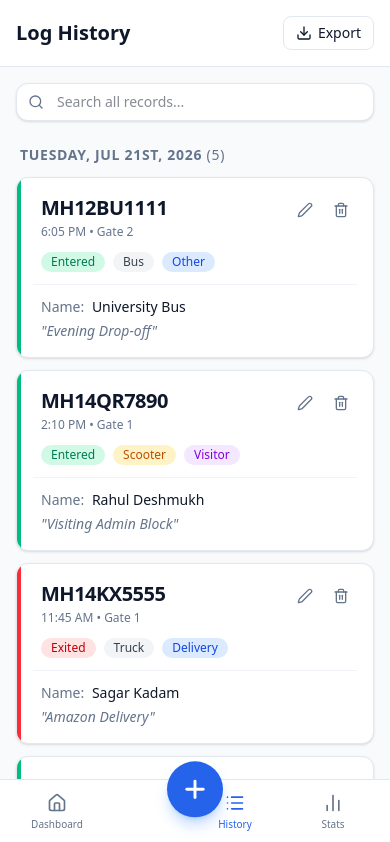
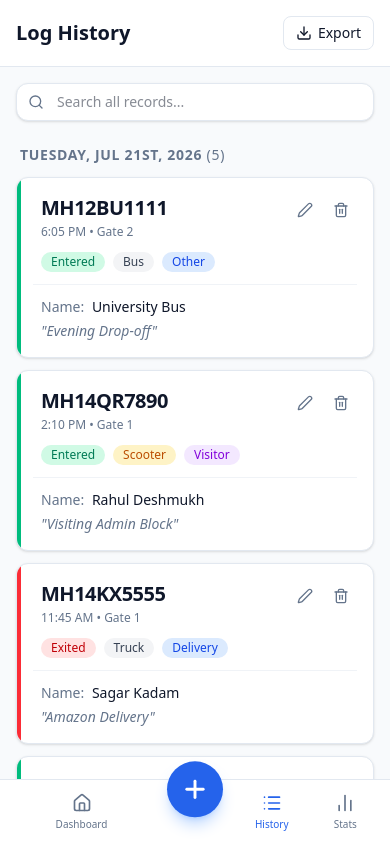
Before and after one commit to lakadeamit220/university-vehicle-tracker, a Next.js app: page /history in a window 390 px wide. Shown: the top 842 px of the page. Built offline with nearby package versions, Linux system fonts and the light colour scheme.

Commit message:
feat: add responsive BottomNav component with central log entry FAB

```diff
--- a/components/layout/BottomNav.jsx
+++ b/components/layout/BottomNav.jsx
@@ -17,15 +17,19 @@ export default function BottomNav({ onOpenLogModal }) {
     <nav className="fixed bottom-0 left-0 right-0 bg-white border-t border-border-color z-40 pb-[env(safe-area-inset-bottom)]">
       <div className="flex justify-between items-center h-16 max-w-md mx-auto relative px-2">
 
-        {/* Dashboard */}
-        <NavItem item={navItems[0]} isActive={pathname === navItems[0].href} />
+        {/* Left Side Nav */}
+        <div className="flex flex-1 h-full">
+          <NavItem item={navItems[0]} isActive={pathname === navItems[0].href} />
+        </div>
 
         {/* Spacer for FAB */}
         <div className="w-20 flex-shrink-0" />
 
-        {/* History & Stats */}
-        <NavItem item={navItems[1]} isActive={pathname === navItems[1].href} />
-        <NavItem item={navItems[2]} isActive={pathname === navItems[2].href} />
+        {/* Right Side Nav */}
+        <div className="flex flex-1 h-full">
+          <NavItem item={navItems[1]} isActive={pathname === navItems[1].href} />
+          <NavItem item={navItems[2]} isActive={pathname === navItems[2].href} />
+        </div>
 
         {/* Floating Action Button (FAB) */}
         <div className="absolute left-1/2 top-0 -translate-x-1/2 -translate-y-1/3">
```
